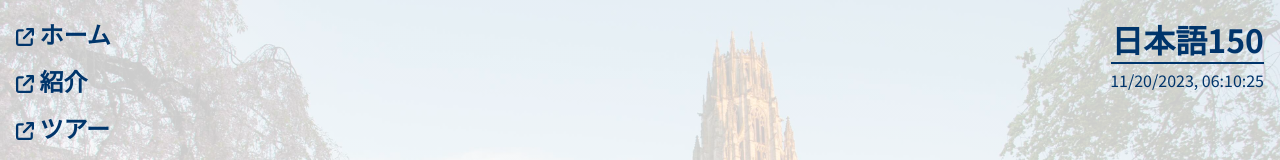
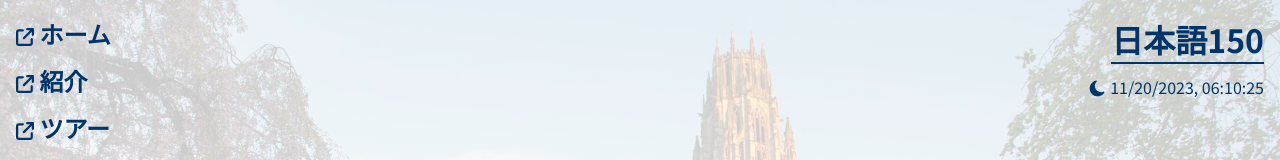
Before and after one commit to kentng01/yale-jpn, a Vue app in the folder yalejpn/: page / in a window 1280 px wide. Shown: the top 160 px of the page. Built offline with nearby package versions, Linux system fonts and the light colour scheme.

Commit message:
dark mode!

```diff
--- a/yalejpn/index.html
+++ b/yalejpn/index.html
@@ -1,5 +1,5 @@
 <!DOCTYPE html>
-<html lang="en, jp">
+<html lang="en, jp" theme="light-mode">
   <head>
     <meta charset="UTF-8">
     <meta name="description" content="Explore Yale in Japanese!">
--- a/yalejpn/src/assets/styles/global.css
+++ b/yalejpn/src/assets/styles/global.css
@@ -16,8 +16,8 @@ html {
 body {
   font-size: 62.5%;
   font-family: 'Noto Sans JP', sans-serif;
-  color: #000;
-  background-color: #fff;
+  color: var(--bl-ack);
+  background-color: var(--wh-ite);
 }
 
 h1,
--- a/yalejpn/src/assets/styles/root.css
+++ b/yalejpn/src/assets/styles/root.css
@@ -1,4 +1,4 @@
-:root {
+/* :root {
   --y-blue: #00356b;
   --1-blue: #005d9a;
   --2-blue: #0077cc;
@@ -9,8 +9,29 @@
   --7-blue: #004080;
   --8-blue: #66a5ad;
   --9-blue: #9ac9cb;
+} */
+
+:root[theme='light-mode'] {
+  --y-blue: #00356b;
+  --1-blue: #005d9a;
+  --2-blue: #0077cc;
+  --3-blue: #00a8e8;
+  --4-blue: #77c4d3;
+  --5-blue: #001f4e;
+  --6-blue: #002b5c;
+  --7-blue: #004080;
+  --8-blue: #66a5ad;
+  --9-blue: #9ac9cb;
+  --wh-ite: #fff;
+  --bl-ack: #000;
+  --rgba-1: rgba(255, 255, 255, 0.85), rgba(255, 255, 255, 0.85);
+  --rgba-2: rgba(255, 255, 255, 0.8), rgba(255, 255, 255, 0.8);
 }
 
-/* :root[theme="lx"] {} */
-
-/* :root[theme="dx"] {} */
+:root[theme='dark-mode'] {
+  --y-blue: #fff;
+  --wh-ite: #00356b;
+  --bl-ack: #fff;
+  --rgba-1: rgba(0, 53, 107, 0.85), rgba(0, 53, 107, 0.85);
+  --rgba-2: rgba(0, 53, 107, 0.8), rgba(0, 53, 107, 0.8);
+}
--- a/yalejpn/src/components/AboutInfo.vue
+++ b/yalejpn/src/components/AboutInfo.vue
@@ -25,6 +25,6 @@ import DropDown from './drop-down/DropDown.vue'
 }
 .-faqs-declare {
   font-size: 2rem;
-  border-bottom: solid 0.375rem #000;
+  border-bottom: solid 0.375rem var(--bl-ack);
 }
 </style>
--- a/yalejpn/src/components/FinalCredits.vue
+++ b/yalejpn/src/components/FinalCredits.vue
@@ -18,7 +18,7 @@ const ty = ref('トウとクルーズによって作成されました。❤️'
 .-creds-x {
   padding: 4rem 0 8rem 0;
   background:
-    linear-gradient(rgba(255, 255, 255, 0.85), rgba(255, 255, 255, 0.85)),
+    linear-gradient(var(--rgba-1)),
     url('@/assets/images/creators/yourname.jpg') no-repeat scroll center/cover;
 }
 
@@ -32,6 +32,6 @@ const ty = ref('トウとクルーズによって作成されました。❤️'
 .-ty-cc {
   font-size: 1.5rem;
   padding-bottom: 0.25rem;
-  border-bottom: 3px solid #000;
+  border-bottom: 3px solid var(--bl-ack);
 }
 </style>
--- a/yalejpn/src/components/IntroBit.vue
+++ b/yalejpn/src/components/IntroBit.vue
@@ -153,7 +153,7 @@ const purpose = ref(
   position: absolute;
   bottom: 20px;
   background: var(--y-blue);
-  color: #fff;
+  color: var(--wh-ite);
   padding: 10px 10px 10px 14px;
   letter-spacing: 4px;
   text-transform: uppercase;
--- a/yalejpn/src/components/SplashYale.vue
+++ b/yalejpn/src/components/SplashYale.vue
@@ -20,7 +20,7 @@ const creds = ref('：トウとクルーズによるプレゼン：')
 .-splash-yale {
   min-height: 100vh;
   background:
-    linear-gradient(rgba(255, 255, 255, 0.8), rgba(255, 255, 255, 0.8)),
+    linear-gradient(var(--rgba-2)),
     url('@/assets/images/splash/splash-fastload.jpg') no-repeat scroll center/cover;
   clip-path: polygon(0 75%, 50% 85%, 100% 75%, 100% 0, 0 0);
 }
--- a/yalejpn/src/components/TourVideo.vue
+++ b/yalejpn/src/components/TourVideo.vue
@@ -31,7 +31,7 @@
   min-height: 100vh;
   padding: 5rem 0;
   background:
-    linear-gradient(rgba(255, 255, 255, 0.85), rgba(255, 255, 255, 0.85)),
+    linear-gradient(var(--rgba-1)),
     url('@/assets/images/creators/umeda.jpg') no-repeat scroll center/cover;
 }
 .-tour-wrapper {
--- a/yalejpn/src/components/drop-down/DropDown.vue
+++ b/yalejpn/src/components/drop-down/DropDown.vue
@@ -97,7 +97,7 @@ export default {
 }
 @media (hover: hover) {
   .faq-item:hover {
-    color: #fff;
+    color: var(--wh-ite);
     background-color: var(--y-blue);
   }
 }
--- a/yalejpn/src/components/nav-components/TopRight.vue
+++ b/yalejpn/src/components/nav-components/TopRight.vue
@@ -3,7 +3,8 @@ export default {
   data() {
     return {
       t: true,
-      time: ''
+      time: '',
+      dark: true
     }
   },
 
@@ -28,6 +29,13 @@ export default {
         second: '2-digit',
         hour12: false
       })
+    },
+    darkMode() {
+      const html = document.querySelector('html')
+      html.setAttribute(
+        'theme',
+        html.getAttribute('theme') === 'light-mode' ? 'dark-mode' : 'light-mode'
+      )
     }
   }
 }
@@ -36,11 +44,39 @@ export default {
   <div class="-time-wrap">
     <h1 class="-course-num">日本語150</h1>
     <time class="-t-x">
+      <div
+        class="-lx-dx"
+        @click="
+          dark = !dark;
+          darkMode()
+        "
+      >
+        <font-awesome-icon v-if="dark" :icon="['fas', 'moon']" class="-moon-x" />
+        <font-awesome-icon v-else :icon="['fas', 'sun']" class="-sun-x" />
+      </div>
       {{ time }}
     </time>
   </div>
 </template>
 <style scoped>
+.-moon-x,
+.-sun-x {
+  padding-top: 0.36rem;
+  font-size: 1.125rem;
+  margin: 0.375rem 0;
+  cursor: pointer;
+  transition: 400ms ease;
+  transform: rotate(-15deg);
+  color: var(--y-blue);
+}
+
+@media (hover: hover) {
+  .-moon-x:hover,
+  .-sun-x:hover {
+    transform: rotate(-30deg);
+  }
+}
+
 .-time-wrap {
   position: fixed;
   top: 1rem;
@@ -61,5 +97,9 @@ export default {
   margin-top: 0.25rem;
   font-size: 1rem;
   color: var(--y-blue);
+  display: flex;
+  justify-content: center;
+  align-items: center;
+  gap: 0.5rem;
 }
 </style>
```
